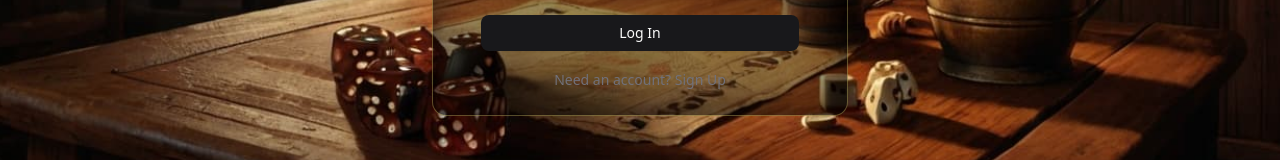
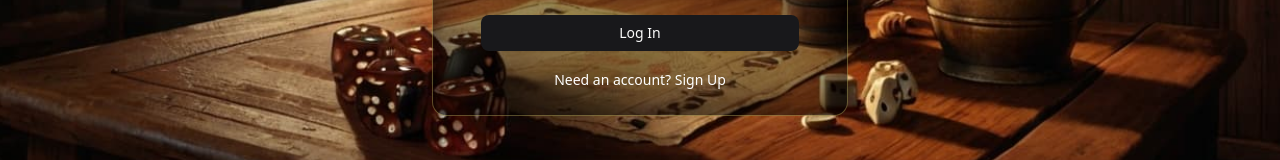
Before and after one commit to ryan-keiper/perudo-app, a React (Vite) app: page / in a window 1280 px wide. Shown: the part 528-688 px from the top of the page. Built offline with nearby package versions, Linux system fonts and the light colour scheme; no server answers.

Commit message:
Updating sign up text coloring, validating new hosting

```diff
--- a/src/pages/Login.tsx
+++ b/src/pages/Login.tsx
@@ -132,7 +132,7 @@ const Login = () => {
               <div className="text-center">
                 <button
                   type="button"
-                  className="text-sm text-muted-foreground hover:underline"
+                  className="text-sm text-white hover:underline"
                   onClick={() => setIsSigningUp((prev) => !prev)}
                 >
                   {isSigningUp
```
Also changed, not shown: 1 other file (tests, documents, lock files or other folders).
